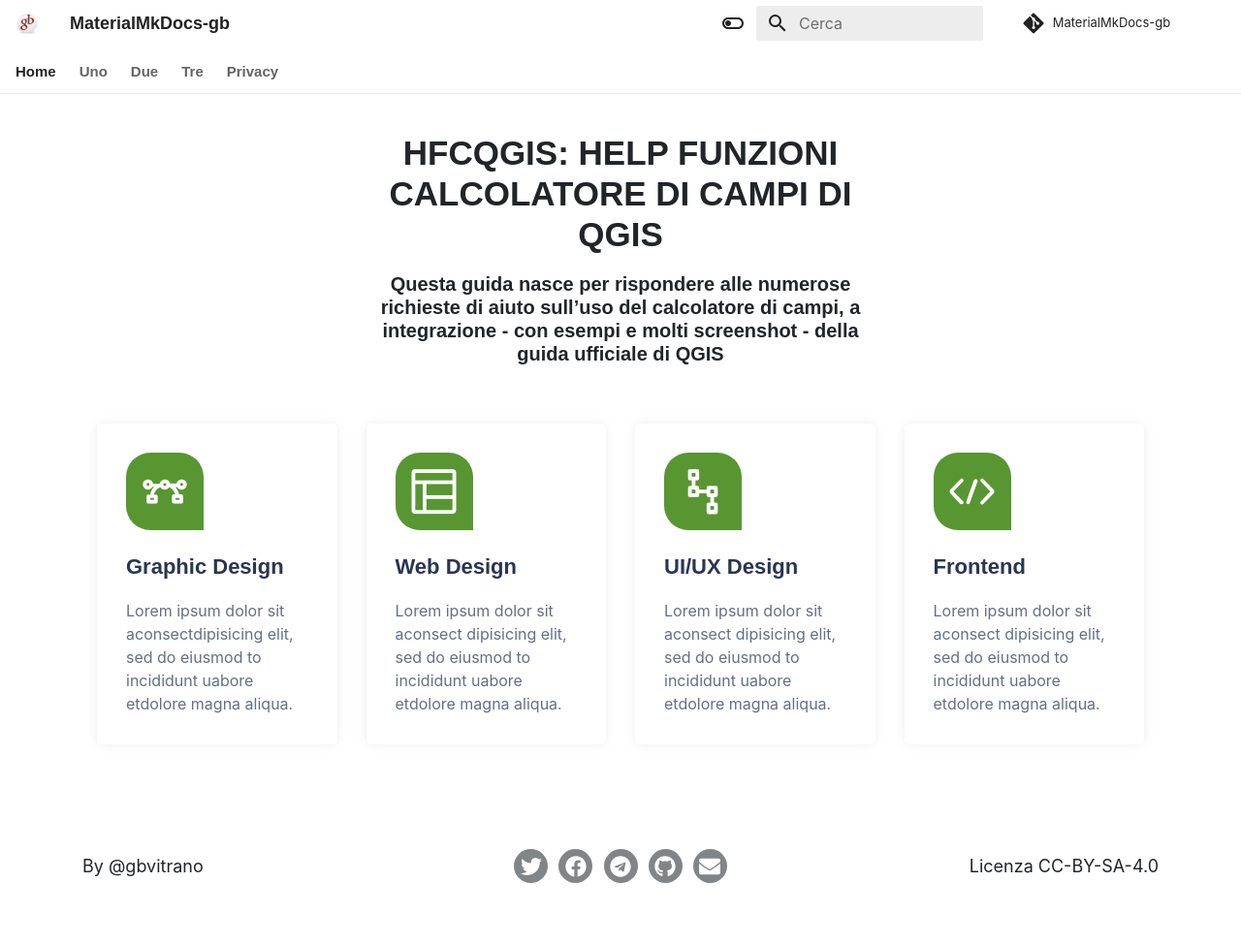
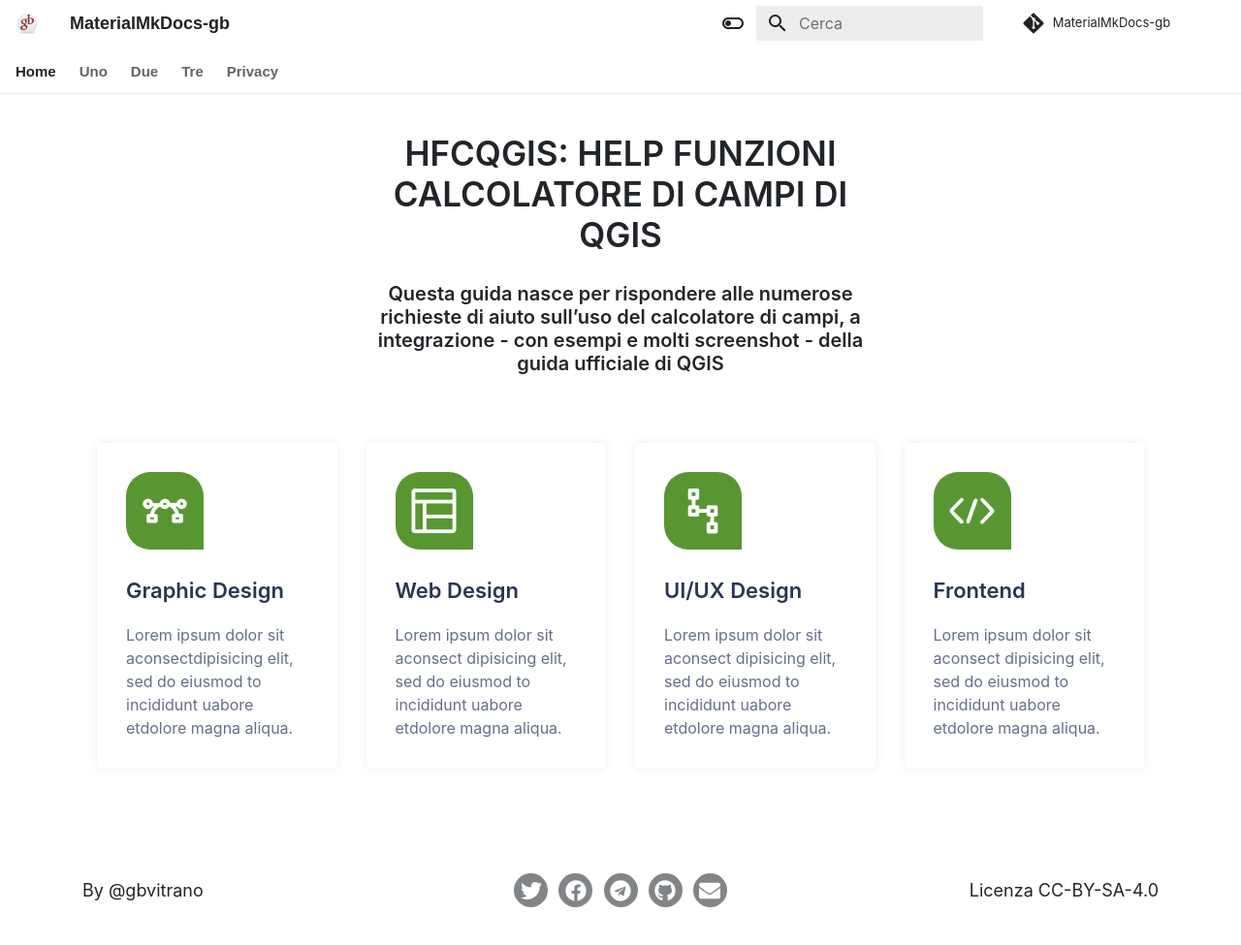
Before and after one commit to gbvitrano/MaterialMkDocs-gb, an MkDocs documentation site: the page built from docs/index.md, in a window 1280 px wide and 986 px high. Shown: the top 975 px of the window at 97% size. Built offline with MkDocs 1.6.1 and Material for MkDocs 9.7.7, drawn with Linux system fonts in a browser that asks for light colours; nearby versions of some CDN libraries; some web fonts are replaced; library files that are not in the unit come from our copies; comment, search, counter and statistics services are not loaded.

Commit message:
Update style.css

```diff
--- a/docs/stylesheets/css/style.css
+++ b/docs/stylesheets/css/style.css
@@ -66,7 +66,7 @@
 svg,
 video {
   vertical-align: middle; }
-
+/*
 h1,
 h2,
 h3,
@@ -95,6 +95,7 @@
 
 h6 {
   font-size: 16px; }
+  */
 
 ul, ol {
   margin: 0px;
@@ -602,7 +603,7 @@
     transition: all 0.3s ease-out 0s;
     padding: 10px 0;
     position: relative;
-    font-family: "Open Sans", sans-serif;
+    /*font-family: "Open Sans", sans-serif;*/
     position: relative; }
     @media only screen and (min-width: 768px) and (max-width: 991px) {
       .navbar-nav .nav-item a {
```
